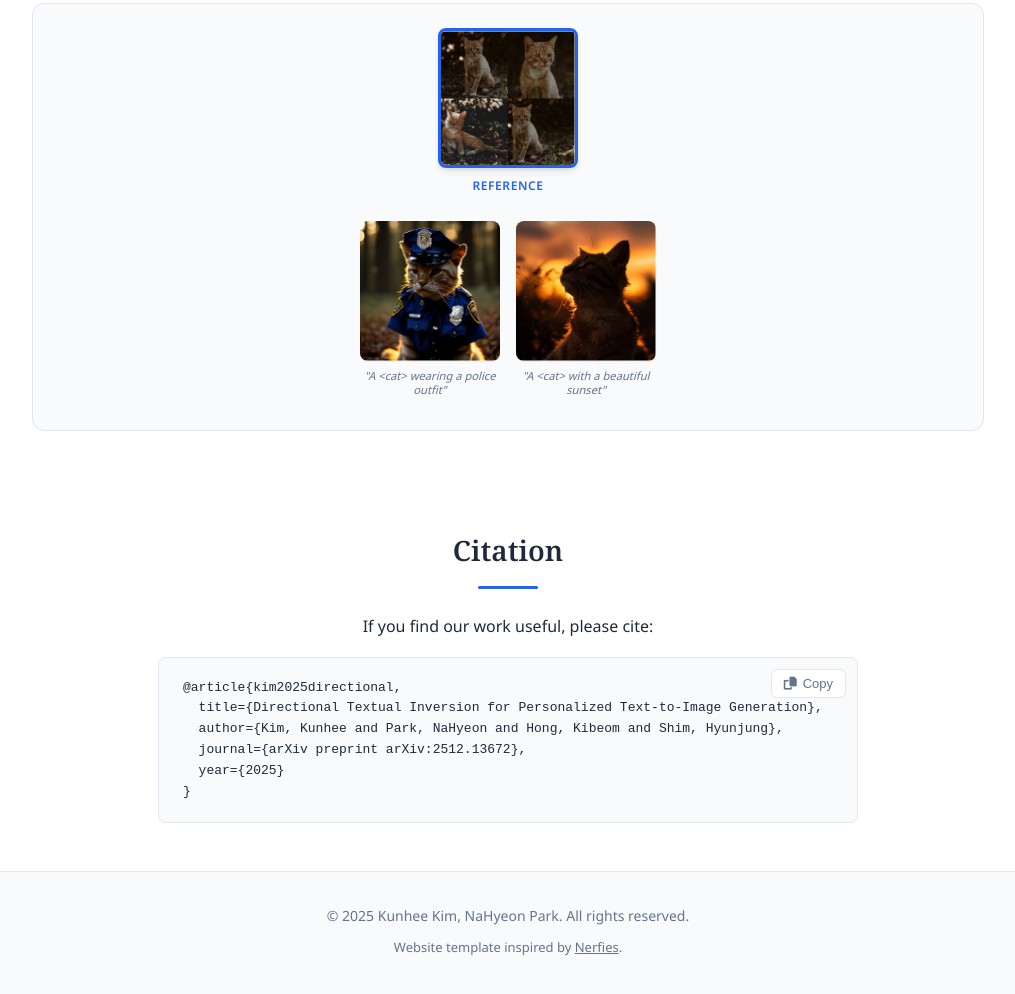
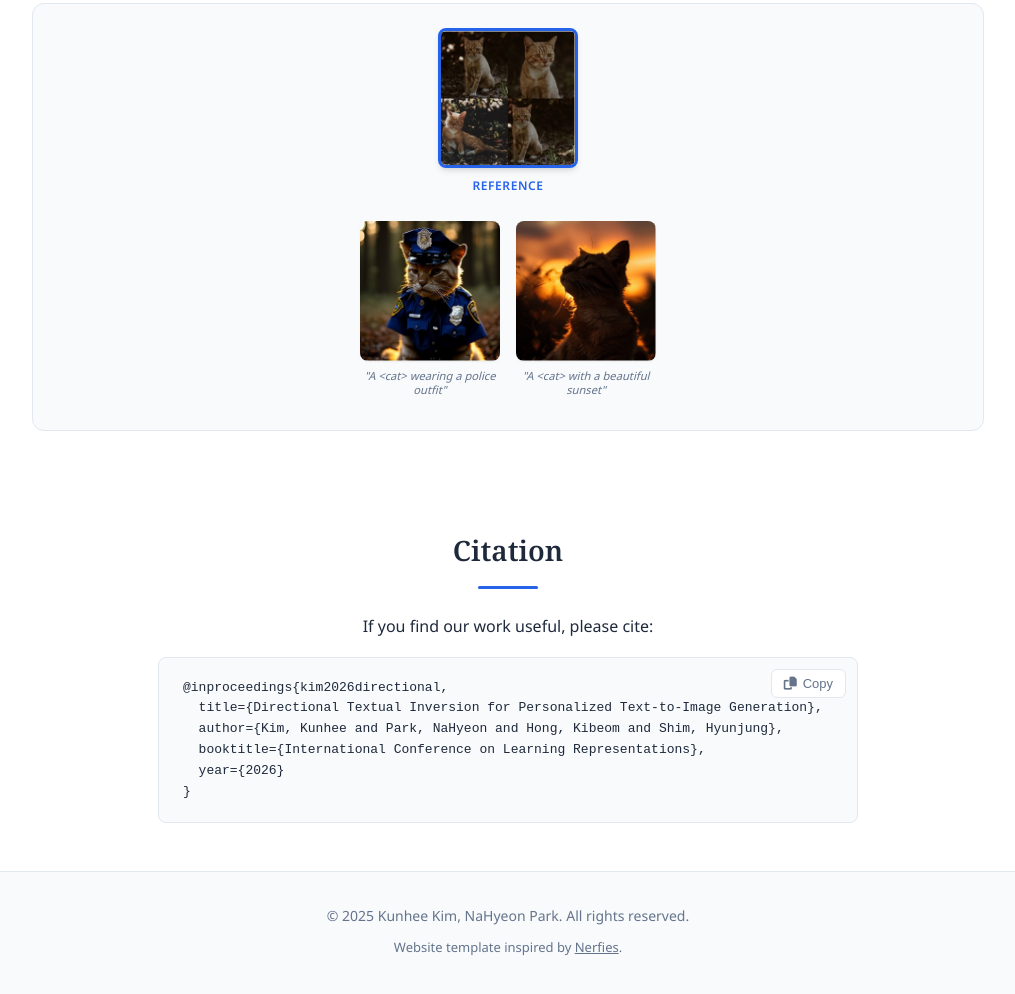
Before and after one commit to kunheek/dti, a plain HTML site: page docs/index.html in a window 1280 px wide. Shown: the part 2896-3890 px from the top of the page, without its empty margins (132-1147 px from the left). Drawn offline with nearby package versions, Linux system fonts and the light colour scheme; some icons are missing.

Commit message:
update readme

```diff
--- a/docs/index.html
+++ b/docs/index.html
@@ -239,11 +239,11 @@
       <div class="bibtex-container">
         <button class="copy-btn" onclick="copyBibtex()"><i class="fas fa-copy"></i> Copy</button>
         <pre class="bibtex">
-<code>@article{kim2025directional,
+<code>@inproceedings{kim2026directional,
   title={Directional Textual Inversion for Personalized Text-to-Image Generation},
   author={Kim, Kunhee and Park, NaHyeon and Hong, Kibeom and Shim, Hyunjung},
-  journal={arXiv preprint arXiv:2512.13672},
-  year={2025}
+  booktitle={International Conference on Learning Representations},
+  year={2026}
 }</code></pre>
       </div>
     </div>
```
Also changed, not shown: 1 other file.
